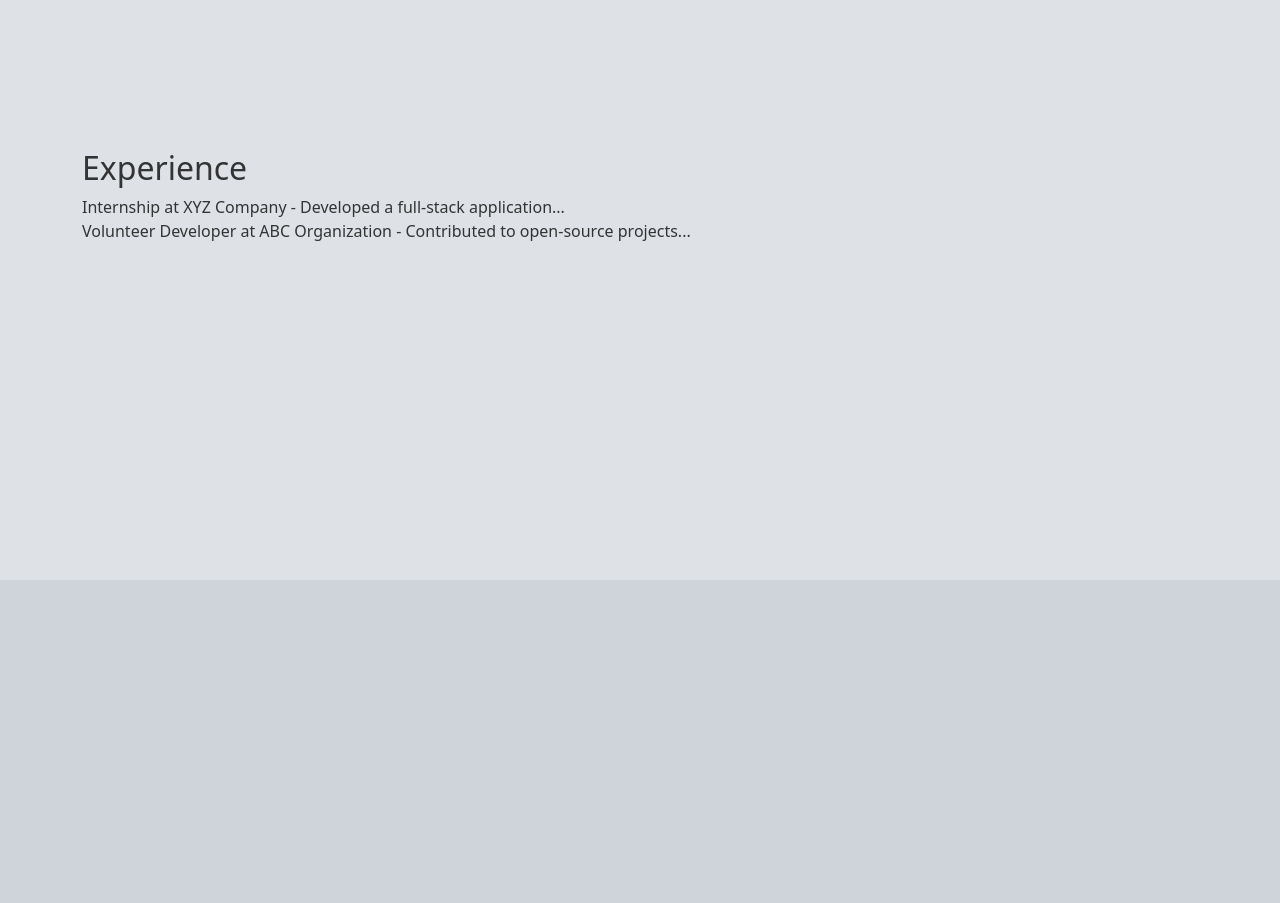
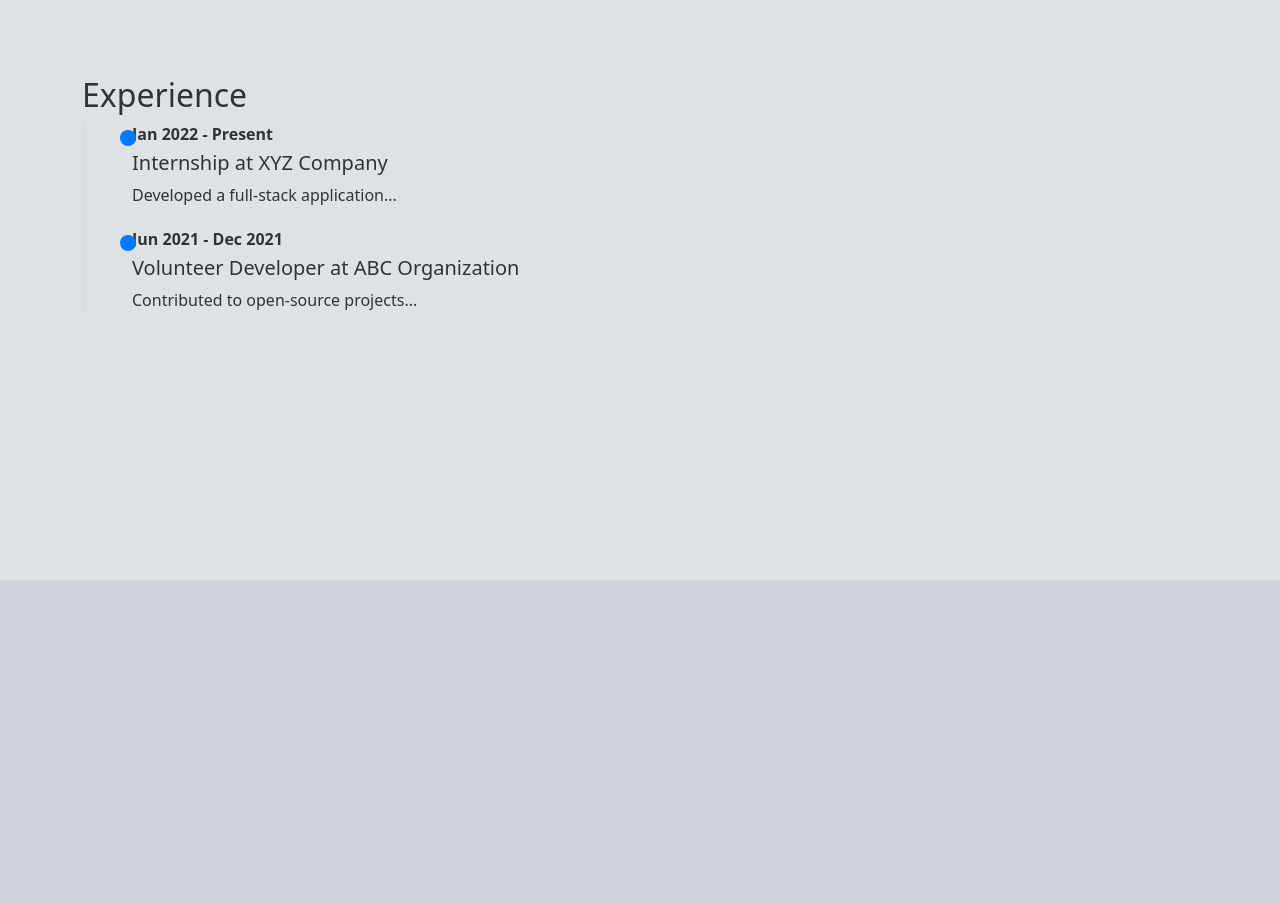
Before and after one commit to ParamDesai111/paramdesai111.github.io, a React (Create React App) app: page / in a window 1280 px wide. Shown: the part 1820-2723 px from the top of the page. Built offline with nearby package versions, Linux system fonts and the light colour scheme.

Commit message:
Experience Timeline

```diff
--- a/src/components/ExperienceSection.jsx
+++ b/src/components/ExperienceSection.jsx
@@ -4,11 +4,25 @@ function ExperienceSection() {
   return (
     <section id="experience" className="container mt-5">
       <h2>Experience</h2>
-      <ul className="list-unstyled">
-        <li>Internship at XYZ Company - Developed a full-stack application...</li>
-        <li>Volunteer Developer at ABC Organization - Contributed to open-source projects...</li>
-        {/* More experiences */}
-      </ul>
+      <div className="timeline">
+        <div className="timeline-item">
+          <div className="timeline-dot"></div>
+          <div className="timeline-content">
+            <div className="timeline-date">Jan 2022 - Present</div>
+            <h3>Internship at XYZ Company</h3>
+            <p>Developed a full-stack application...</p>
+          </div>
+        </div>
+        <div className="timeline-item">
+          <div className="timeline-dot"></div>
+          <div className="timeline-content">
+            <div className="timeline-date">Jun 2021 - Dec 2021</div>
+            <h3>Volunteer Developer at ABC Organization</h3>
+            <p>Contributed to open-source projects...</p>
+          </div>
+        </div>
+        {/* More timeline items */}
+      </div>
     </section>
   );
 }
--- a/src/styles/main.css
+++ b/src/styles/main.css
@@ -38,3 +38,53 @@
   #home {
     padding-top: 70px; /* Height of the navbar */
   }
+
+  .timeline {
+    position: relative;
+    padding-left: 30px;
+    list-style: none;
+  }
+
+  .timeline::before {
+    content: '';
+    position: absolute;
+    left: 0;
+    top: 0;
+    bottom: 0;
+    width: 4px;
+    background: #ddd;
+  }
+
+  .timeline-item {
+    position: relative;
+    margin-bottom: 20px;
+  }
+
+  .timeline-dot {
+    position: absolute;
+    left: 8px;
+    top: 8px; /* Adjust this value as needed */
+    width: 16px;
+    height: 16px;
+    border-radius: 50%;
+    background: #007bff;
+    z-index: 1;
+  }
+
+  .timeline-date {
+    margin-bottom: 5px;
+    font-weight: bold;
+  }
+
+  .timeline-content {
+    margin-left: 20px; /* Give some space for the dot */
+  }
+
+  .timeline-content h3 {
+    margin-top: 0;
+    font-size: 1.25rem;
+  }
+
+  .timeline-content p {
+    margin-bottom: 0;
+  }
```
Also changed, not shown: 11 other files (tests, documents, lock files or other folders).
